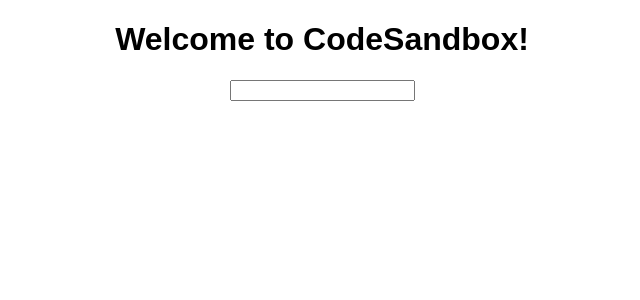
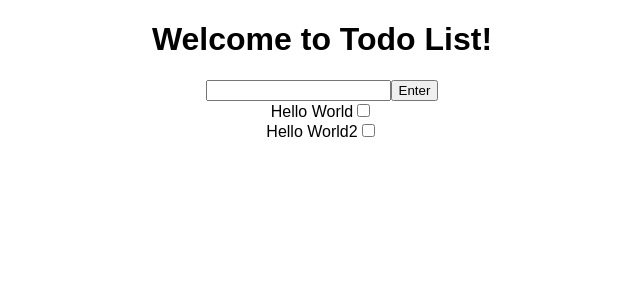
Before and after one commit to vrshowdown/Todo_List, an Angular app: page / in a window 1280 px wide. Shown: the top 300 px of the page, without its empty margins (318-958 px from the left). Built offline with nearby package versions, Linux system fonts and the light colour scheme.

Commit message:
add input elements, enable todone check toggle

```diff
--- a/src/app/app.component.html
+++ b/src/app/app.component.html
@@ -3,6 +3,14 @@
   <h1>
     Welcome to {{ title }}!
   </h1>
+  <p>
+    {{content}}
+  </p>
   <p *ngIf="content"></p>
   <input type="text" [(ngModel)]="content" />
+  <button>Enter</button>
 </div>
+<div *ngFor="let todo of todoList; let indexOfelement=index;">
+  <span>{{todo.content}}</span>
+  <input type="checkbox" (click)="toDone(indexOfelement)" />
+</div>
--- a/src/app/app.component.ts
+++ b/src/app/app.component.ts
@@ -6,8 +6,17 @@
   styleUrls: ["./app.component.css"]
 })
 export class AppComponent {
-  title = "CodeSandbox";
-  todoList: ToDo[] = [];
+  title = "Todo List";
+  todoList: ToDo[] = [
+    {
+      content: "Hello World",
+      done: false
+    },
+    {
+      content: "Hello World2",
+      done: false
+    }
+  ];
   content: any;
   done: boolean;
 
@@ -22,8 +31,10 @@
   toDone(i) {
     if (this.todoList[i].done === false) {
       this.todoList[i].done = true;
+      console.log(this.todoList[i].done);
     } else {
       this.todoList[i].done = false;
+      console.log(this.todoList[i].done);
     }
   }
 }
```
